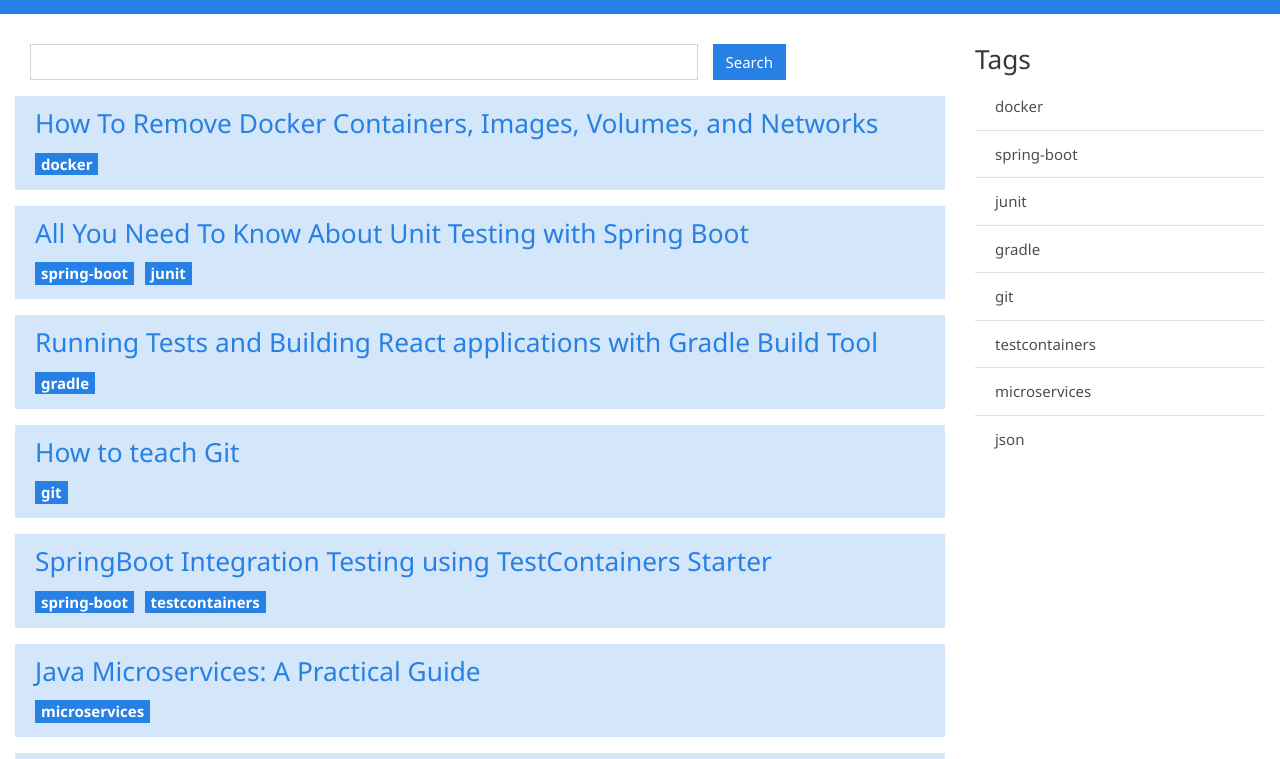
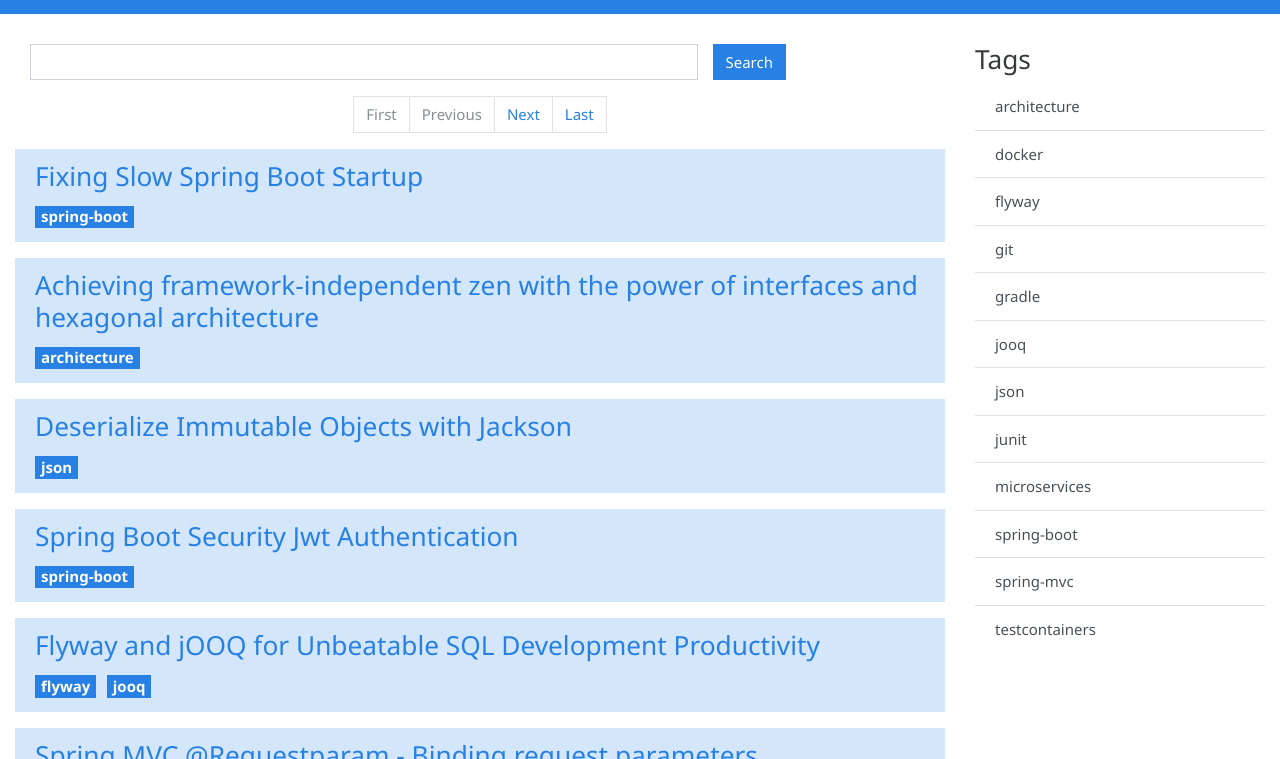
Before and after one commit to Sravan13/sivalabs-bookmarks, a website: page index.html in a window 1280 px wide. Shown: the part 41-800 px from the top of the page. Drawn offline with nearby package versions, Linux system fonts and the light colour scheme.

Commit message:
Implemented pagination.

```diff
--- a/assets/css/styles.css
+++ b/assets/css/styles.css
@@ -18,6 +18,10 @@
   background-color: #f5f5f5;
 }
 
-#app {
+#main {
   padding-top: 30px;
 }
+
+a:link {
+  text-decoration: none;
+}
--- a/assets/js/app.js
+++ b/assets/js/app.js
@@ -1,7 +1,10 @@
+
 var app = new Vue({
   el: "#app",
   data: {
     message: "",
+    currentPage: 1,
+    pageSize: 10,
     searchKey: "",
     selectedTag: "",
     bookmarksJson: { metadata: {}, data: [] }
@@ -9,49 +12,64 @@
   created() {
     var self = this;
     $.getJSON("data/bookmarks.json", data => {
-      console.log(data, self.bookmarksJson);
-      Object.assign(self.bookmarksJson, data);
-      console.log(self.bookmarksJson);
+      Object.assign(self.bookmarksJson, {
+          metadata: data.metadata,
+          data: data.data.sort((a, b) => (toDate(a.created_date) > toDate(b.created_date)) ? -1 : 1)
+      });
+      //console.log(self.bookmarksJson);
     });
   },
   methods: {
+    showHome: function() {
+      this.currentPage = 1;
+      this.selectedTag = "";
+      this.searchKey = "";
+      this.message = "";
+    },
     search: function() {
-      //alert("search for: " + this.searchKey);
+      this.currentPage = 1;
+      this.selectedTag = "";
       this.searchKey = $("#searchKey").val();
       if (this.searchKey !== "") {
         this.message = "Search results for " + this.searchKey;
       } else {
         this.message = "";
       }
-      this.selectedTag = "";
     },
     showByTag: function(tag) {
       //alert("showByTag: " + tag);
       this.searchKey = "";
+      this.currentPage = 1;
       $("#searchKey").val("");
       this.selectedTag = tag;
       this.message = "Bookmarks with tag " + this.selectedTag;
+    },
+    setPageNumber : function (page) {
+      console.log('set page number: '+page);
+      this.currentPage = page || 1;
     }
   },
   computed: {
     allTags: function() {
       var tags = this.bookmarksJson.data.map(b => b.tags).flat();
       return tags.filter(function(item, pos) {
-        return tags.indexOf(item) == pos;
-      });
+        return tags.indexOf(item) === pos;
+      }).sort((a, b) => a > b ? 1 : -1);
     },
     visibleBookmarks: function() {
+      var bookmarksResult = [];
       if (this.searchKey !== "") {
-        return this.bookmarksJson.data.filter(b =>
+        bookmarksResult = this.bookmarksJson.data.filter(b =>
           b.title.toLowerCase().includes(this.searchKey.toLowerCase())
         );
-      }
-      if (this.selectedTag !== "") {
-        return this.bookmarksJson.data.filter(b =>
+      } else if (this.selectedTag !== "") {
+        bookmarksResult = this.bookmarksJson.data.filter(b =>
           b.tags.includes(this.selectedTag)
         );
+      } else {
+        bookmarksResult = this.bookmarksJson.data;
       }
-      return this.bookmarksJson.data;
+      return paginate(bookmarksResult, this.currentPage, this.pageSize);
     }
   }
 });
--- /dev/null
+++ b/assets/js/utils.js
@@ -0,0 +1,23 @@
+function paginate(items, page, per_page) {
+
+    var page = page || 1,
+        per_page = per_page || 10,
+        offset = (page - 1) * per_page,
+
+        paginatedItems = items.slice(offset).slice(0, per_page),
+        total_pages = Math.ceil(items.length / per_page);
+    return {
+        page: page,
+        per_page: per_page,
+        pre_page: page - 1 ? page - 1 : null,
+        next_page: (total_pages > page) ? page + 1 : null,
+        total: items.length,
+        total_pages: total_pages,
+        data: paginatedItems
+    };
+}
+
+function toDate(dateStr) {
+    var parts = dateStr.split('-');
+    return new Date(parts[0], parts[1] - 1, parts[2]);
+}
--- a/data/bookmarks.json
+++ b/data/bookmarks.json
@@ -44,6 +44,36 @@
       "url": "https://www.baeldung.com/jackson-deserialize-immutable-objects",
       "tags": ["json"],
       "created_date": "2020-02-15"
+    },
+    {
+      "title": "Spring Boot Security Jwt Authentication",
+      "url": "https://www.devglan.com/spring-security/spring-boot-jwt-auth",
+      "tags": ["spring-boot"],
+      "created_date": "2020-02-15"
+    },
+    {
+      "title": "Flyway and jOOQ for Unbeatable SQL Development Productivity",
+      "url": "https://blog.jooq.org/2014/06/25/flyway-and-jooq-for-unbeatable-sql-development-productivity/",
+      "tags": ["flyway", "jooq"],
+      "created_date": "2020-02-15"
+    },
+    {
+      "title": "Spring MVC @Requestparam - Binding request parameters",
+      "url": "https://reversecoding.net/spring-mvc-requestparam-binding-request-parameters/",
+      "tags": ["spring-mvc"],
+      "created_date": "2020-02-15"
+    },
+    {
+      "title": "Fixing Slow Spring Boot Startup",
+      "url": "https://blog.noizwaves.io/2017/09/02/slow-spring-boot-startup.html",
+      "tags": ["spring-boot"],
+      "created_date": "2020-03-17"
+    },
+    {
+      "title": "Achieving framework-independent zen with the power of interfaces and hexagonal architecture",
+      "url": "https://rskupnik.github.io/framework-independence-with-hexagonal-architecture",
+      "tags": ["architecture"],
+      "created_date": "2020-03-15"
     }
   ]
 }
--- a/index.html
+++ b/index.html
@@ -6,15 +6,14 @@
       name="viewport"
       content="width=device-width, initial-scale=1, shrink-to-fit=no"
     />
-
-    <!-- Bootstrap CSS -->
     <link rel="stylesheet" href="assets/bootswatch/cosmo/bootstrap.min.css" />
     <link rel="stylesheet" href="assets/css/styles.css" />
     <title>SivaLabs - Bookmarks</title>
   </head>
   <body>
+  <div id="app">
     <nav class="navbar navbar-expand-lg navbar-dark bg-primary">
-      <a class="navbar-brand" href="#">SivaLabs - Bookmarks</a>
+      <a class="navbar-brand" href="#" v-on:click="showHome()">SivaLabs - Bookmarks</a>
       <button
         class="navbar-toggler"
         type="button"
@@ -31,7 +30,7 @@
         <ul class="navbar-nav mr-auto"></ul>
       </div>
     </nav>
-    <div id="app" class="container-fluid">
+    <div id="main" class="container-fluid">
       <div class="row">
         <div class="col-md-9">
           <div>
@@ -57,10 +56,27 @@
             </div>
           </div>
           <div>
+            <nav aria-label="Page navigation" v-if="visibleBookmarks.total_pages > 1">
+              <ul class="pagination pagination justify-content-center">
+                <li class="page-item " v-bind:class="{ disabled: visibleBookmarks.page === 1 }">
+                  <a class="page-link" href="#" v-on:click="setPageNumber(1)">First</a>
+                </li>
+                <li class="page-item" v-bind:class="{ disabled: !visibleBookmarks.pre_page }">
+                  <a class="page-link" href="#" v-on:click="setPageNumber(visibleBookmarks.pre_page)">Previous</a>
+                </li>
+                <li class="page-item" v-bind:class="{ disabled: !visibleBookmarks.next_page }">
+                  <a class="page-link" href="#" v-on:click="setPageNumber(visibleBookmarks.next_page)">Next</a>
+                </li>
+                <li class="page-item" v-bind:class="{ disabled: visibleBookmarks.page === visibleBookmarks.total_pages }">
+                  <a class="page-link" href="#" v-on:click="setPageNumber(visibleBookmarks.total_pages)">Last</a>
+                </li>
+              </ul>
+            </nav>
+
             <div
               class="alert alert-primary"
               role="alert"
-              v-for="bookmark in visibleBookmarks"
+              v-for="bookmark in visibleBookmarks.data"
             >
               <h3 class="alert-heading">
                 <a v-bind:href="bookmark.url" target="_blank"
@@ -69,7 +85,8 @@
               </h3>
               <p class="mb-0">
                 <span v-for="tag in bookmark.tags" style="font-size: 20px">
-                  <a href="#" class="badge badge-primary">{{tag}}</a>&nbsp;
+                  <a href="#" class="badge badge-primary"
+                     v-on:click="showByTag(tag)">{{tag}}</a>&nbsp;
                 </span>
               </p>
             </div>
@@ -77,7 +94,6 @@
         </div>
         <div class="col-md-3">
           <h3><strong>Tags</strong></h3>
-
           <div class="list-group list-group-flush">
             <a
               href="#"
@@ -96,13 +112,12 @@
         <p class="text-center">SivaLabs &copy; 2020</p>
       </div>
     </footer>
-
-    <!-- Optional JavaScript -->
-    <!-- jQuery first, then Popper.js, then Bootstrap JS -->
+  </div>
     <script src="https://code.jquery.com/jquery-3.4.1.min.js"></script>
     <script src="https://cdn.jsdelivr.net/npm/popper.js@1.16.0/dist/umd/popper.min.js"></script>
     <script src="https://stackpath.bootstrapcdn.com/bootstrap/4.4.1/js/bootstrap.min.js"></script>
     <script src="https://cdn.jsdelivr.net/npm/vue@2.6.10/dist/vue.js"></script>
+    <script src="assets/js/utils.js"></script>
     <script src="assets/js/app.js"></script>
   </body>
 </html>
```
